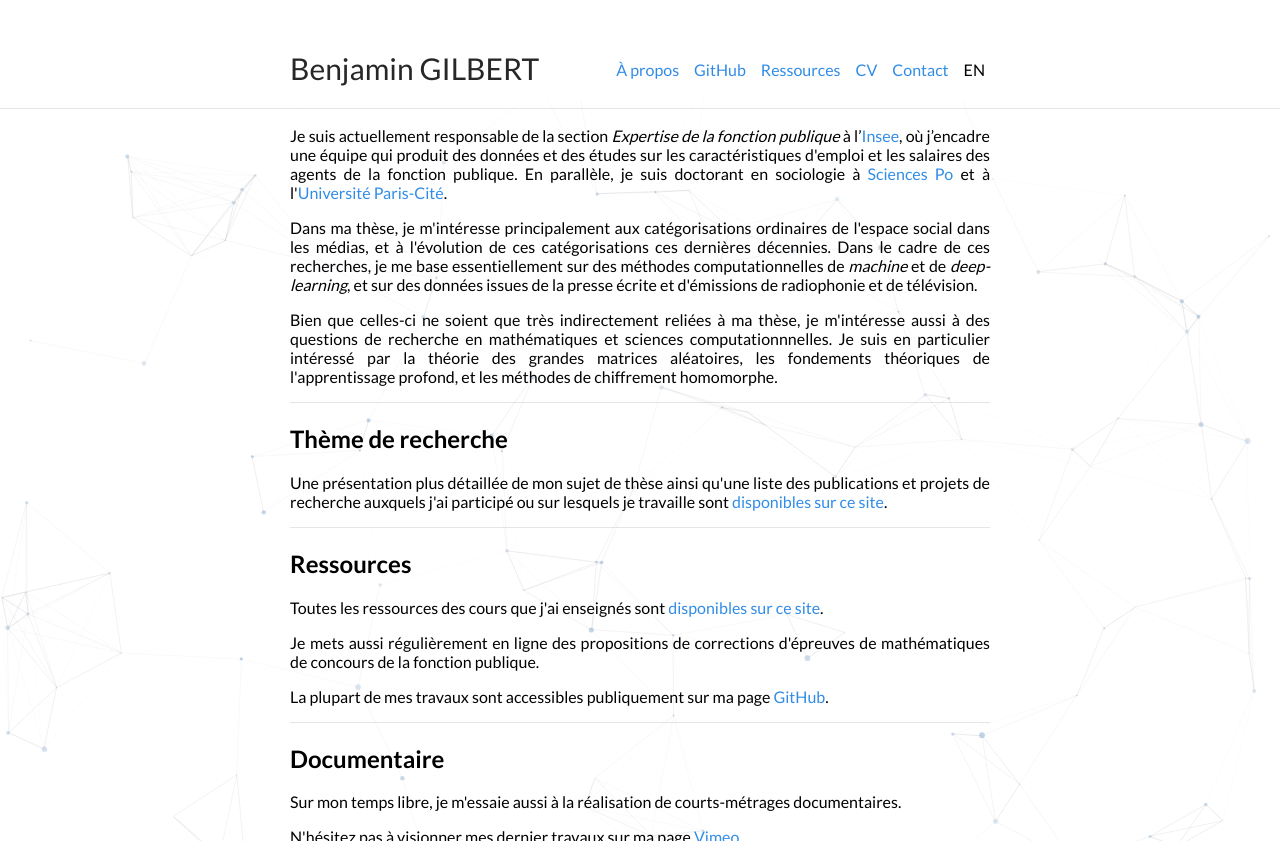
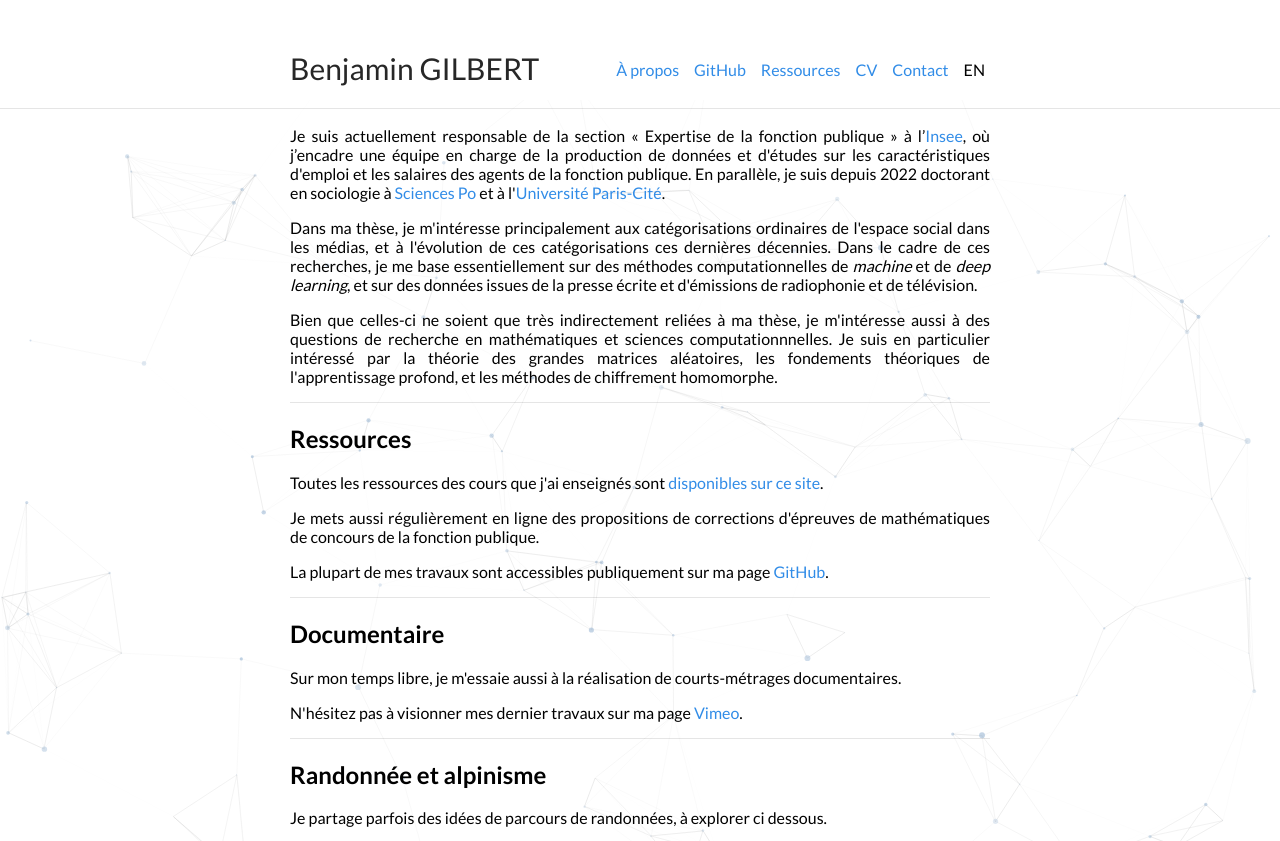
Before and after one commit to bglbrt/bglbrt.github.io, a Jekyll site: the page built from index.md, in a window 1280 px wide and 900 px high, cut to the strip 0-841 px from the top of the window. Built offline with Jekyll 4.4.1, drawn with Linux system fonts in a browser that asks for light colours; nearby versions of some CDN libraries.

Commit message:
Mise à jour du site

```diff
--- a/index.md
+++ b/index.md
@@ -6,21 +6,11 @@
 
 <div style="text-align: justify">
 
-<p> Je suis actuellement responsable de la section <i>Expertise de la fonction publique</i> à l’<a href = "https://www.insee.fr/fr/accueil">Insee</a>, où j’encadre une équipe qui produit des données et des études sur les caractéristiques d'emploi et les salaires des agents de la fonction publique. En parallèle, je suis doctorant en sociologie à <a href = "https://www.sciencespo.fr/fr/">Sciences Po</a> et à l'<a href = "https://u-paris.fr">Université Paris-Cité</a>. </p>
+<p> Je suis actuellement responsable de la section  « Expertise de la fonction publique » à l’<a href = "https://www.insee.fr/fr/accueil">Insee</a>, où j’encadre une équipe en charge de la production de données et d'études sur les caractéristiques d'emploi et les salaires des agents de la fonction publique. En parallèle, je suis depuis 2022 doctorant en sociologie à <a href = "https://www.sciencespo.fr/fr/">Sciences Po</a> et à l'<a href = "https://u-paris.fr">Université Paris-Cité</a>. </p>
 
-<p> Dans ma thèse, je m'intéresse principalement aux catégorisations ordinaires de l'espace social dans les médias, et à l'évolution de ces catégorisations ces dernières décennies. Dans le cadre de ces recherches, je me base essentiellement sur des méthodes computationnelles de <i>machine</i> et de <i>deep-learning</i>, et sur des données issues de la presse écrite et d'émissions de radiophonie et de télévision. </p>
+<p> Dans ma thèse, je m'intéresse principalement aux catégorisations ordinaires de l'espace social dans les médias, et à l'évolution de ces catégorisations ces dernières décennies. Dans le cadre de ces recherches, je me base essentiellement sur des méthodes computationnelles de <i>machine</i> et de <i>deep learning</i>, et sur des données issues de la presse écrite et d'émissions de radiophonie et de télévision. </p>
 
 <p> Bien que celles-ci ne soient que très indirectement reliées à ma thèse, je m'intéresse aussi à des questions de recherche en mathématiques et sciences computationnnelles. Je suis en particulier intéressé par la théorie des grandes matrices aléatoires, les fondements théoriques de l'apprentissage profond, et les méthodes de chiffrement homomorphe. </p>
-
-</div>
-
----
-
-## Thème de recherche
-
-<div style="text-align: justify">
-
-<p> Une présentation plus détaillée de mon sujet de thèse ainsi qu'une liste des publications et projets de recherche auxquels j'ai participé ou sur lesquels je travaille sont <a href = "/fr/recherche">disponibles sur ce site</a>.</p>
 
 </div>
 
```
